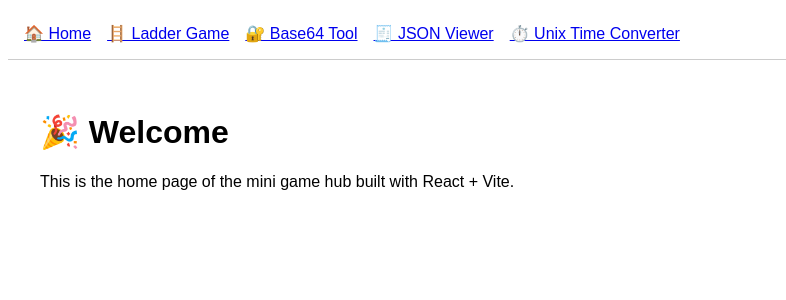
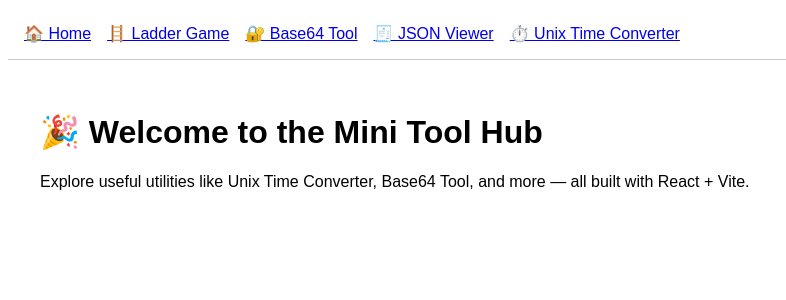
Before and after one commit to sunghyuk/sunghyuk.github.io, a React (Vite) app: page / in a window 1280 px wide. Shown: the top 300 px of the page, without its empty margins (0-786 px from the left). Built offline with nearby package versions, Linux system fonts and the light colour scheme.

Commit message:
update welcome msg

```diff
--- a/src/pages/Home.jsx
+++ b/src/pages/Home.jsx
@@ -1,10 +1,10 @@
 import React from 'react';
 
 export default function Home() {
-  return (
-    <div>
-      <h1>🎉 Welcome</h1>
-      <p>This is the home page of the mini game hub built with React + Vite.</p>
-    </div>
-  );
+    return (
+        <div>
+            <h1>🎉 Welcome to the Mini Tool Hub</h1>
+            <p>Explore useful utilities like Unix Time Converter, Base64 Tool, and more — all built with React + Vite.</p>
+        </div>
+    );
 }
```
